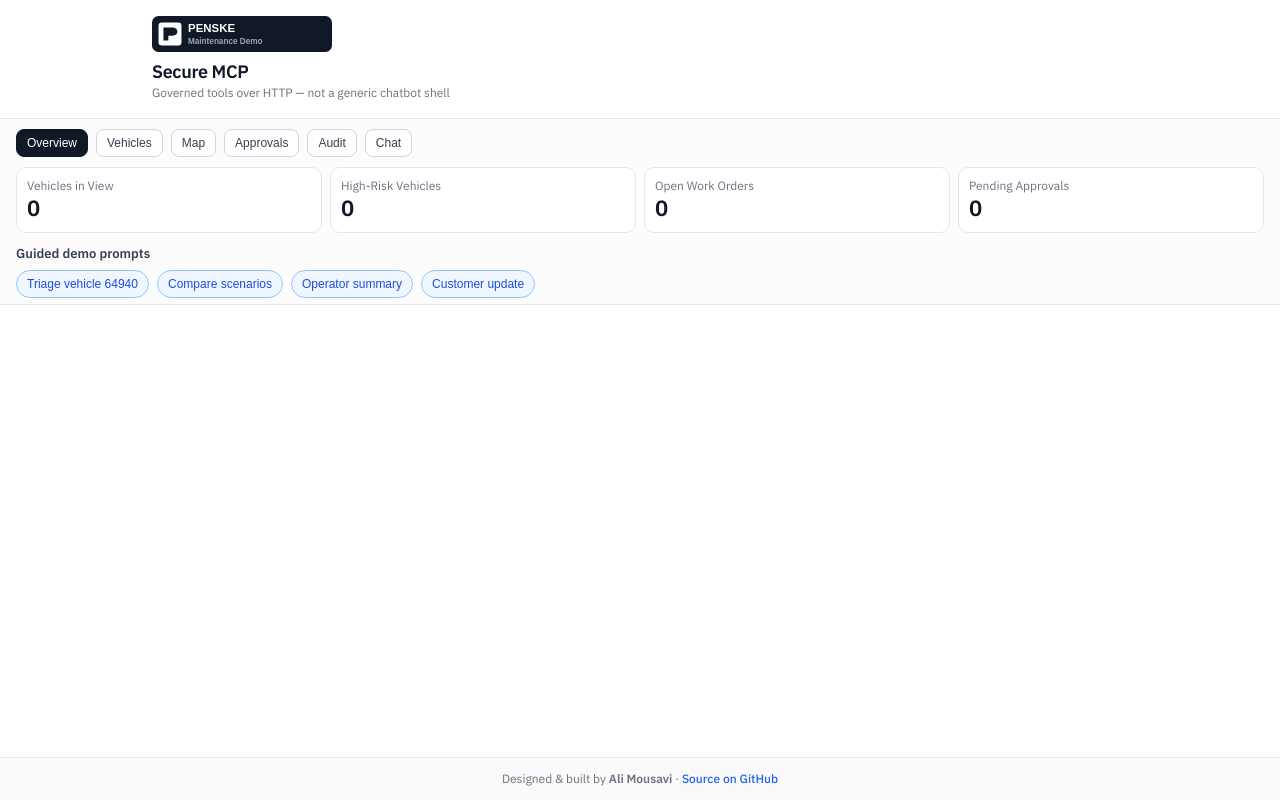
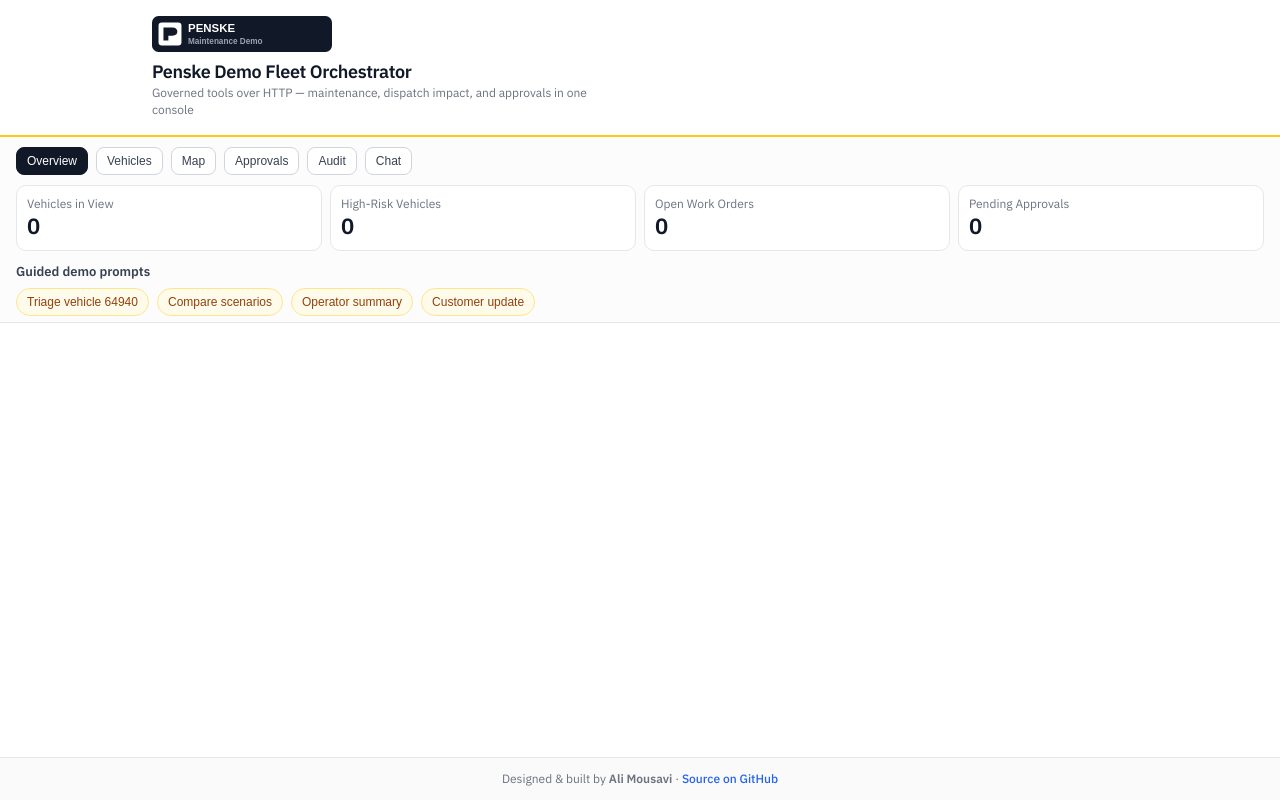
Before and after one commit to alialoha/MaintenanceOrchestrator, a Flask app: page / in a window 1280 px wide. Run offline with Flask 3, Linux system fonts and the light colour scheme; data that the repository does not hold is empty.

Commit message:
Polish Penske demo branding and document logo overrides.
Refines the web theme and header copy for a stronger fleet-demo presentation while keeping company name and logo path configurable via environment variables.

Made-with: Cursor

```diff
--- a/src/web/static/styles.css
+++ b/src/web/static/styles.css
@@ -1,4 +1,11 @@
-  /* Reset and Base Styles */
+:root {
+    --brand-primary: #111827;
+    --brand-accent: #facc15;
+    --brand-accent-ink: #111827;
+    --brand-muted: #6b7280;
+}
+
+/* Reset and Base Styles */
 * {
     margin: 0;
     padding: 0;
@@ -40,7 +47,7 @@ body {
     z-index: 10;
     background: rgba(255, 255, 255, 0.95);
     backdrop-filter: blur(16px);
-    border-bottom: 1px solid #e5e7eb;
+    border-bottom: 2px solid var(--brand-accent);
 }
 
 .header-content {
@@ -66,7 +73,7 @@ body {
 }
 
 .header-title {
-    color: #111827;
+    color: var(--brand-primary);
     font-size: 18px;
     font-weight: 600;
     line-height: 1.3;
@@ -74,7 +81,7 @@ body {
 }
 
 .header-tagline {
-    color: #6b7280;
+    color: var(--brand-muted);
     font-size: 12px;
     font-weight: 400;
     line-height: 1.4;
@@ -134,9 +141,9 @@ body {
 }
 
 .tab-btn.active {
-    background: #111827;
+    background: var(--brand-primary);
     color: #fff;
-    border-color: #111827;
+    border-color: var(--brand-primary);
 }
 
 .panel {
@@ -166,7 +173,7 @@ body {
 }
 
 .kpi-value {
-    color: #111827;
+    color: var(--brand-primary);
     font-size: 22px;
     font-weight: 600;
 }
@@ -188,13 +195,17 @@ body {
 }
 
 .chip {
-    border: 1px solid #93c5fd;
-    background: #eff6ff;
-    color: #1d4ed8;
+    border: 1px solid #fde68a;
+    background: #fffbeb;
+    color: #92400e;
     border-radius: 9999px;
     padding: 6px 10px;
     font-size: 12px;
     cursor: pointer;
+}
+
+.chip:hover {
+    background: #fef3c7;
 }
 
 .data-table {
@@ -655,7 +666,7 @@ body {
 .send-button {
     height: 44px;
     width: 44px;
-    background: #111827;
+    background: var(--brand-primary);
     border: none;
     border-radius: 8px;
     color: #ffffff;
@@ -669,7 +680,7 @@ body {
 }
 
 .send-button:hover:not(:disabled) {
-    background: #1f2937;
+    background: #0f172a;
 }
 
 .send-button:disabled {
--- a/src/web/templates/index.html
+++ b/src/web/templates/index.html
@@ -16,8 +16,8 @@
             <div class="header-content">
                 <div class="header-brand">
                     <img class="header-logo" src="{{ logo_path }}" alt="{{ company_name }} logo" />
-                    <h1 class="header-title">Secure MCP</h1>
-                    <p class="header-tagline">Governed tools over HTTP — not a generic chatbot shell</p>
+                    <h1 class="header-title">{{ company_name }} Fleet Orchestrator</h1>
+                    <p class="header-tagline">Governed tools over HTTP — maintenance, dispatch impact, and approvals in one console</p>
                 </div>
                 <button id="clearBtn" class="clear-btn" style="display: none;">
                     <svg width="16" height="16" viewBox="0 0 24 24" fill="none" stroke="currentColor" stroke-width="2">
```
Also changed, not shown: README.md.
